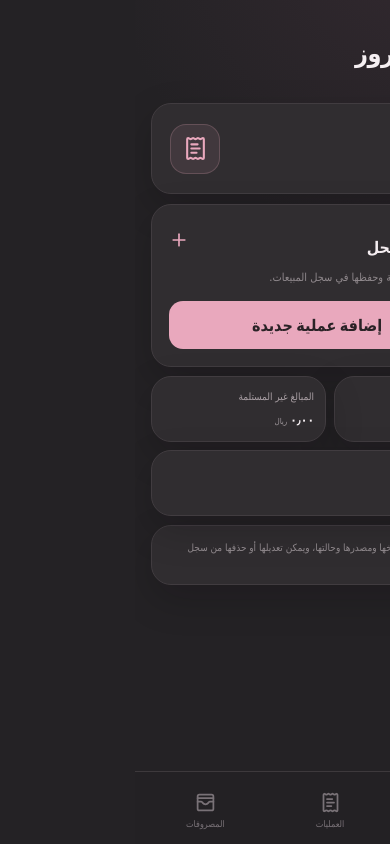
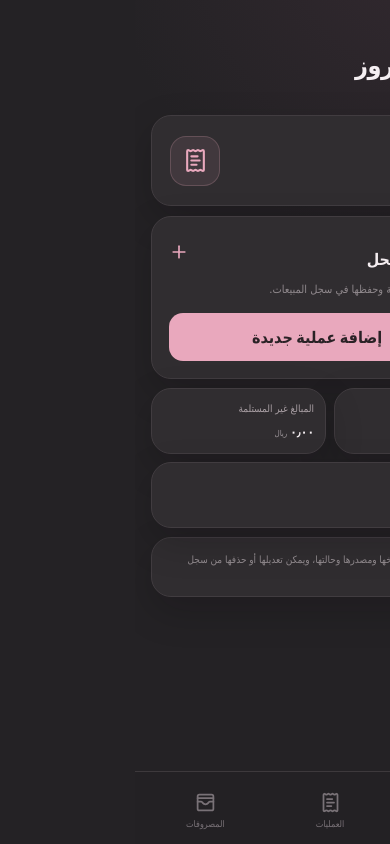
Before and after one commit to K3BOL92/RR, a React (Vite) app: page / in a window 390 px wide. Built offline with nearby package versions, Linux system fonts and the light colour scheme.

Commit message:
Add safe top spacing for mobile

```diff
--- a/src/main.jsx
+++ b/src/main.jsx
@@ -108,7 +108,7 @@ function App() {
 
   return (
     <div className="app" dir="rtl">
-      <main>
+      <main style={{ paddingTop: 'max(32px, calc(20px + env(safe-area-inset-top)))' }}>
         {tab === 'home' && <HomePage onAdd={openAdd} salesTotal={salesTotal} receivedTotal={receivedTotal} unreceivedTotal={unreceivedTotal} netProfit={netProfit} />}
         {tab === 'sales' && <SalesPage filter={salesFilter} setFilter={setSalesFilter} sales={data.sales} onEdit={openEdit} onDelete={deleteSale} />}
         {tab === 'expenses' && <ExpensesPage expenses={expenses} total={expenseTotal} sales={salesThisMonth} netProfit={netProfit} onChange={saveExpenses} onReset={resetCurrentMonth} />}
```
